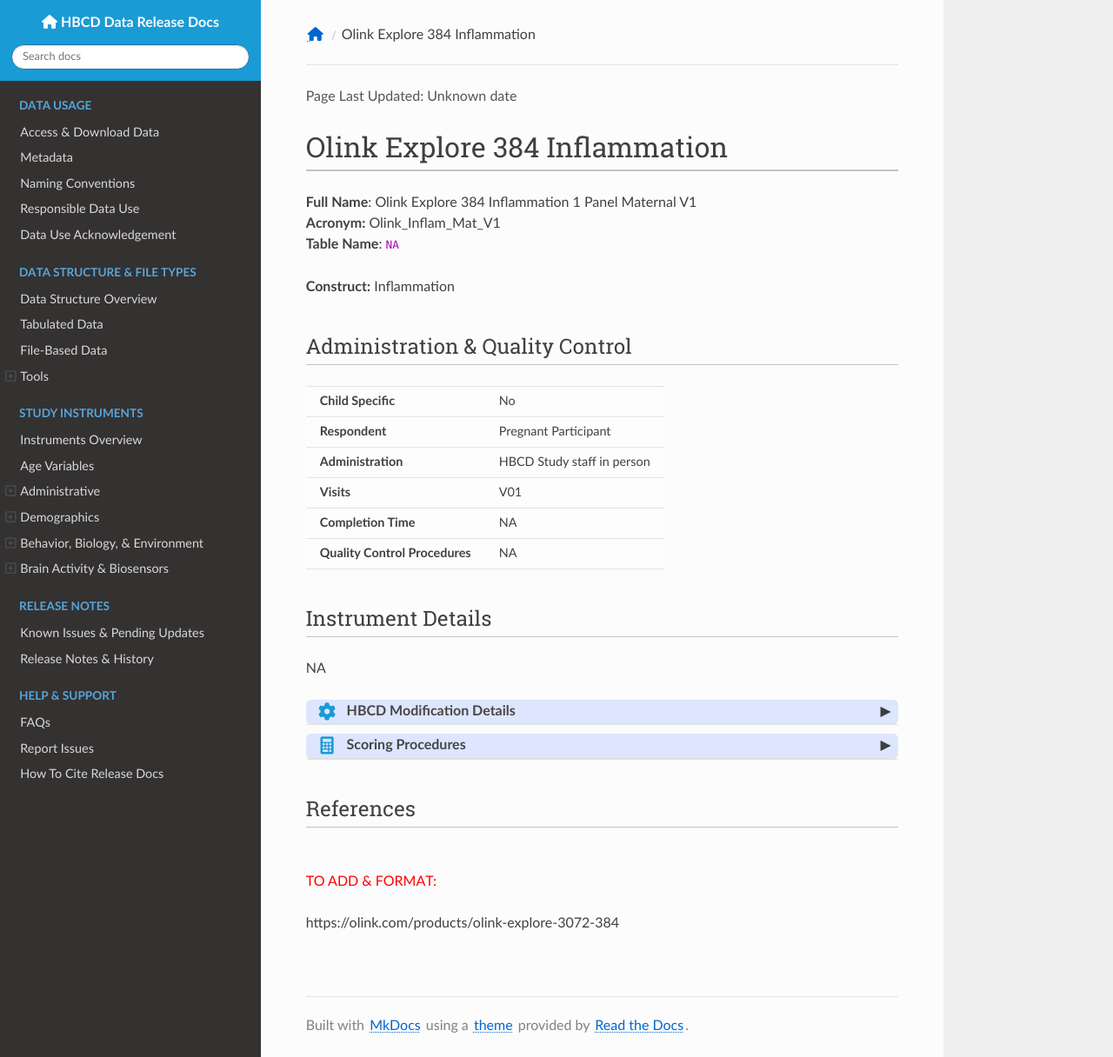
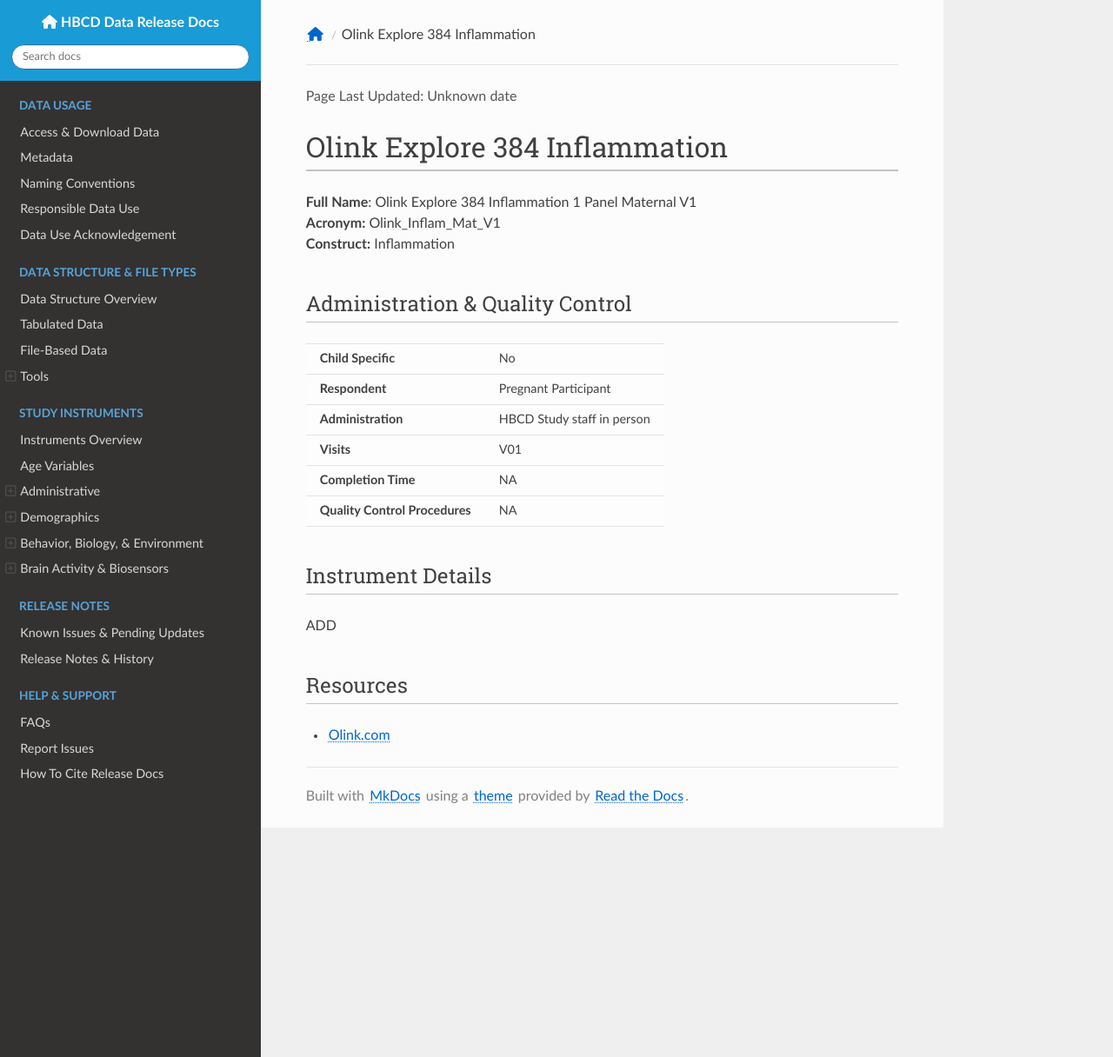
Before and after one commit to nbdc-datahub/hbcd-docs, an MkDocs documentation site: the page built from docs/instruments/biospec/olink.md, in a window 1280 px wide and 1216 px high. Shown: the whole window at 87% size. Built offline with MkDocs 1.6.1, drawn with Linux system fonts in a browser that asks for light colours; nearby versions of some CDN libraries.

Commit message:
add olink

```diff
--- a/docs/instruments/biospec/olink.md
+++ b/docs/instruments/biospec/olink.md
@@ -1,9 +1,7 @@
 # Olink Explore 384 Inflammation
 
 **Full Name**: Olink Explore 384 Inflammation 1 Panel Maternal V1
- **Acronym:** Olink_Inflam_Mat_V1
-**Table Name**: `NA`
-
+**Acronym:** Olink_Inflam_Mat_V1
 **Construct:** Inflammation
 
 ## Administration & Quality Control
@@ -29,57 +27,8 @@
 
 ## Instrument Details
 
-NA
+ADD
 
+## Resources
 
-<div id="hbcd-mod" class="table-banner" onclick="toggleCollapse(this)">
-  <span class="emoji"><i class="fa fa-gear"></i></span>
-  <span class="text-with-link">
-  <span class="text">HBCD Modification Details</span>
-  <a class="anchor-link" href="#hbcd-mod" title="Copy link">
-  <i class="fa-solid fa-link"></i>
-  </a>
-  </span>
-  <span class="arrow">▸</span>
-</div>
-<div class="collapsible-content">
-
-<p>NA</p>
-
-
-
-</div>
-
-
-
-<div id="scoring" class="table-banner" onclick="toggleCollapse(this)">
-  <span class="emoji"><i class="fa fa-calculator"></i></span>
-  <span class="text-with-link">
-  <span class="text">Scoring Procedures</span>
-  <a class="anchor-link" href="#scoring" title="Copy link">
-  <i class="fa-solid fa-link"></i>
-  </a>
-  </span>
-  <span class="arrow">▸</span>
-</div>
-<div class="collapsible-content">
-<p>NA</p>
-</div>
-
-
-
-
-
-
-## References
-
-<div class="references">
-<p><a href=""></a></p>
-</div>
-
-<p style="color: red;">TO ADD & FORMAT:<br></p>
-
-https://olink.com/products/olink-explore-3072-384
-
-
-<br>
+- [Olink.com](https://olink.com/products/olink-explore-3072-384)
```
Also changed, not shown: docs/index.md (+1 -1 lines), docs/instruments/index.md (+26 -10 lines).
